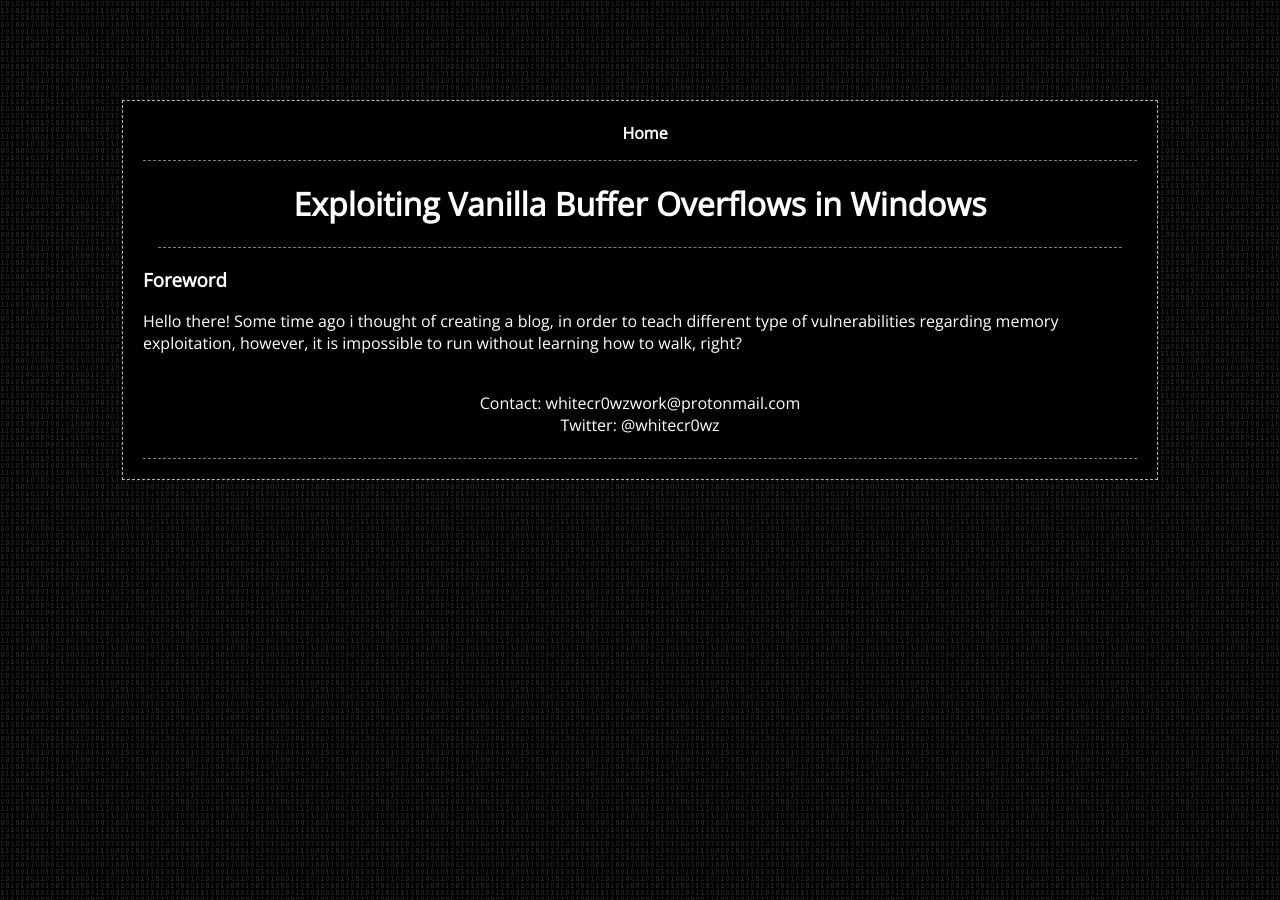
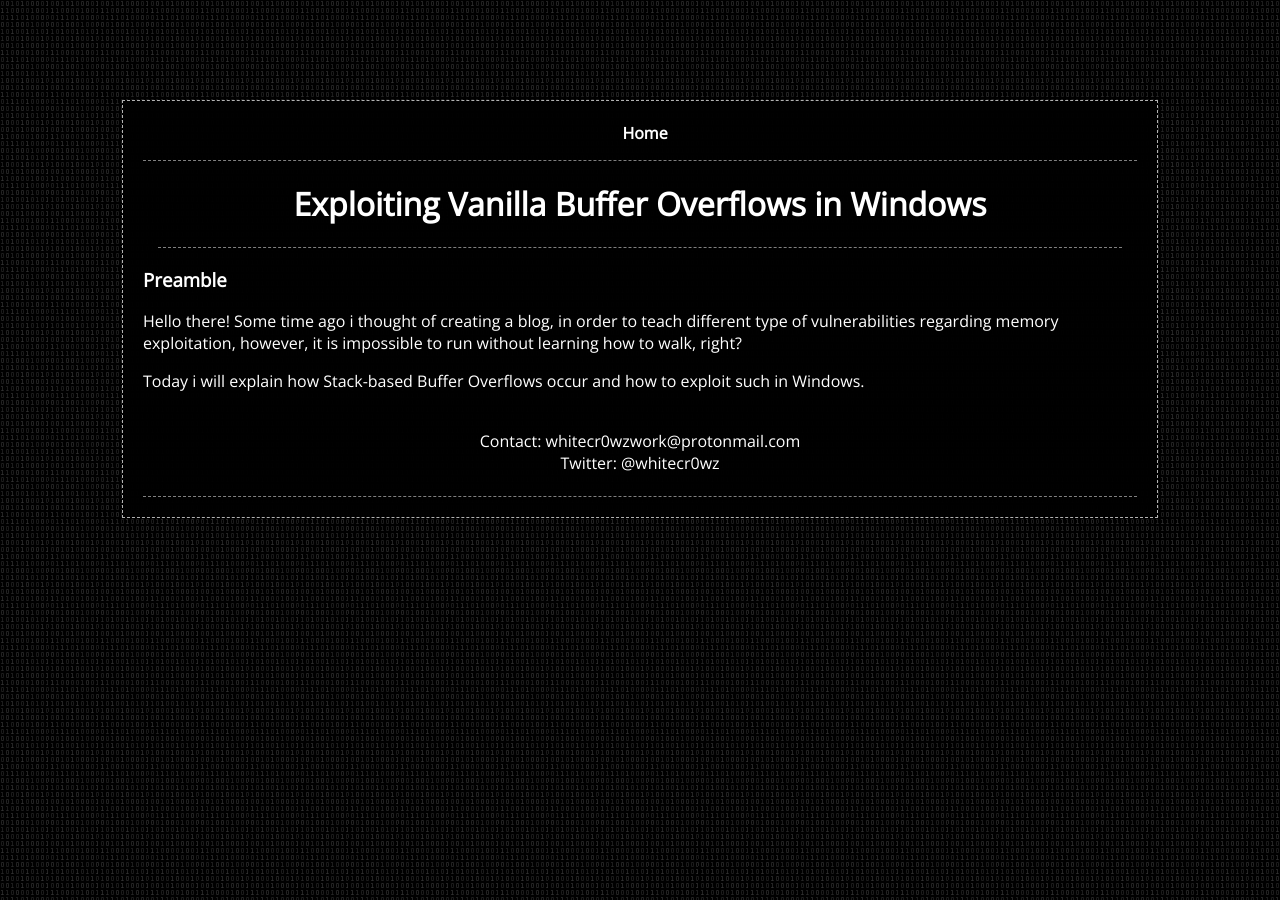
Before and after one commit to whitecr0wz/whitecr0wz.github.io, a Jekyll site: the page built from _posts/posts/2020-03-08-Exploiting-Stack-Overflows-In-Windows.md, in a window 1280 px wide. Built offline with Jekyll 4.4.1, drawn with Linux system fonts in a browser that asks for light colours.

Commit message:
Update 2020-03-08-Exploiting-Stack-Overflows-In-Windows.md

```diff
--- a/_posts/posts/2020-03-08-Exploiting-Stack-Overflows-In-Windows.md
+++ b/_posts/posts/2020-03-08-Exploiting-Stack-Overflows-In-Windows.md
@@ -6,6 +6,8 @@ categories: posts
 comments: false
 en: true
 ---
-### Foreword
+### Preamble
 
 Hello there! Some time ago i thought of creating a blog, in order to teach different type of vulnerabilities regarding memory exploitation, however, it is impossible to run without learning how to walk, right?
+
+Today i will explain how Stack-based Buffer Overflows occur and how to exploit such in Windows.
```
